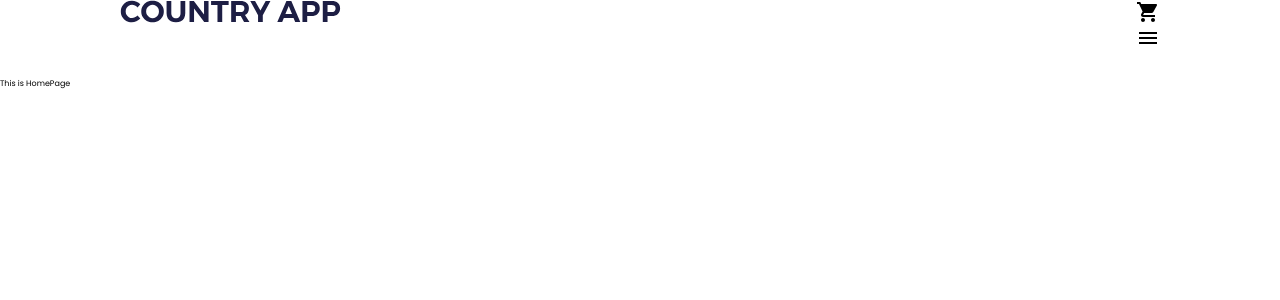
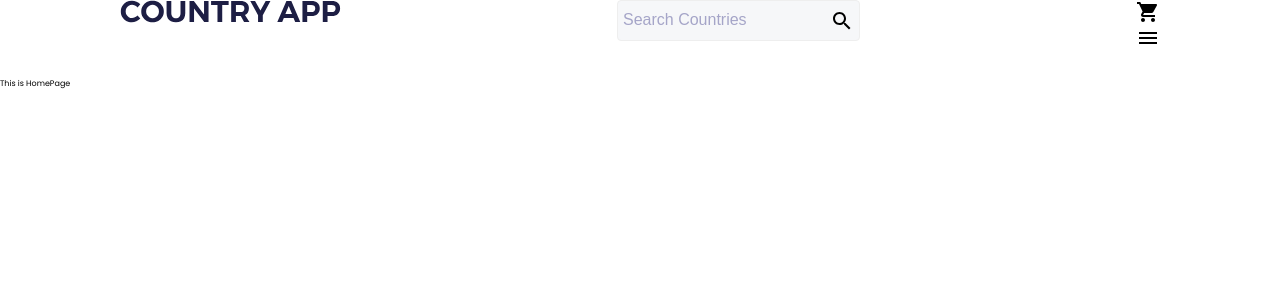
Before and after one commit to siccoo/country-api, a React (Create React App) app: page / in a window 1280 px wide. Shown: the top 300 px of the page. Built offline with nearby package versions, Linux system fonts and the light colour scheme.

Commit message:
Search component updates

```diff
--- a/src/components/Navbar/Navbar.tsx
+++ b/src/components/Navbar/Navbar.tsx
@@ -1,6 +1,7 @@
 import React from 'react';
 import ShoppingCartIcon from "@material-ui/icons/ShoppingCart";
 import MenuIcon from "@material-ui/icons/Menu";
+import Search from '../Search/Search';
 
 import "./navbar.scss";
 
@@ -15,6 +16,7 @@ const Navbar = () => {
                 {/* SEARCH BAR AREA */}
                 <div className="navbar__content-search">
                     {/* SEARCH BAR COMPONENT */}
+                    <Search />
                 </div>
                 {/* RIGHT ITEMS AREA */}
                 <div className="navbar__content-right">
--- a/src/components/Search/Search.tsx
+++ b/src/components/Search/Search.tsx
@@ -1,12 +1,14 @@
 import React from 'react';
-import { TextField } from '@material-ui/core';
+import { Input } from '@material-ui/core';
 import SearchIcon from "@material-ui/icons/Search";
+
+import "./search.scss";
 
 const Search = () => {
     return (
         <div className="search__box">
             <div className="search__box__wrapper">
-                <TextField label="Search Countries" />
+                <Input placeholder="Search Countries" disableUnderline={true} />
                 <SearchIcon />
             </div>
         </div>
--- /dev/null
+++ b/src/components/Search/search.scss
@@ -0,0 +1,16 @@
+@import "../../styles/base";
+
+.search__box {
+    background-color: $grey;
+    border-radius: 4px;
+    border: 1px solid #EEEEEE;
+    height: 29px;
+    padding: 5px;
+    display: flex;
+    align-items: center;
+
+    &__wrapper {
+        display: flex;
+        align-items: center;
+    }
+}
```
